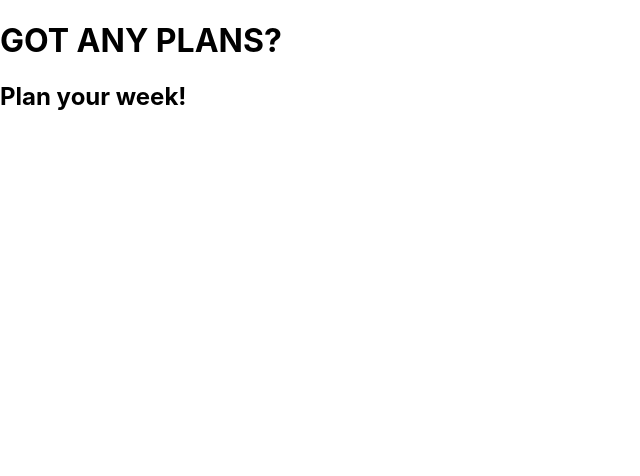
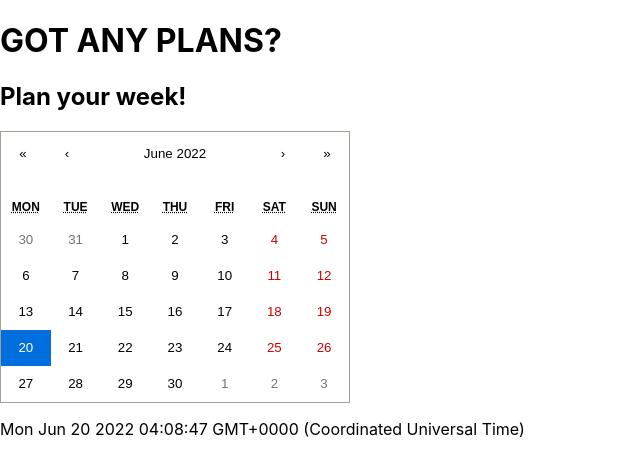
Before and after one commit to jhshim85/projectWeeklyPlanner, a React (Create React App) app: page / in a window 1280 px wide. Shown: the top 476 px of the page, without its empty margins (0-640 px from the left). Built offline with nearby package versions, Linux system fonts and the light colour scheme; no server answers.

Commit message:
installed/added calendar module and its styling

```diff
--- a/package.json
+++ b/package.json
@@ -8,6 +8,7 @@
     "@testing-library/user-event": "^13.5.0",
     "firebase": "^9.8.3",
     "react": "^18.2.0",
+    "react-calendar": "^3.7.0",
     "react-dom": "^18.2.0",
     "react-scripts": "5.0.1",
     "web-vitals": "^2.1.4"
--- a/src/App.js
+++ b/src/App.js
@@ -3,11 +3,15 @@ import { getDatabase, ref, onValue, push, remove } from 'firebase/database';
 import { useEffect, useState } from 'react';
 import './App.css';
 import Header from './Header';
+// import Calendar from 'react-calendar';
+import SelectedDate from './SelectedDate';
 
 function App() {
   return (
     <>
       <Header />
+      {/* <Calendar /> */}
+      <SelectedDate />
     </>
   );
 }
--- /dev/null
+++ b/src/SelectedDate.js
@@ -0,0 +1,25 @@
+import { useState } from 'react';
+// calling Calendar and its style from installed module
+import Calendar from 'react-calendar';
+import 'react-calendar/dist/Calendar.css';
+
+const SelectedDate = () => {
+
+  console.log('selected date re-rendered');
+
+  const [ date, setDate ] = useState(new Date());
+
+  const clickHandler = (date) => {
+    console.log(date);
+    setDate(date)
+  }
+
+  return (
+    <div className='result-calendar'>
+      <Calendar onChange={clickHandler} value={date} />
+      <p>{date.toString()}</p>
+    </div>
+  )
+}
+
+export default SelectedDate;
```
Also changed, not shown: 1 other file (tests, documents, lock files or other folders).
